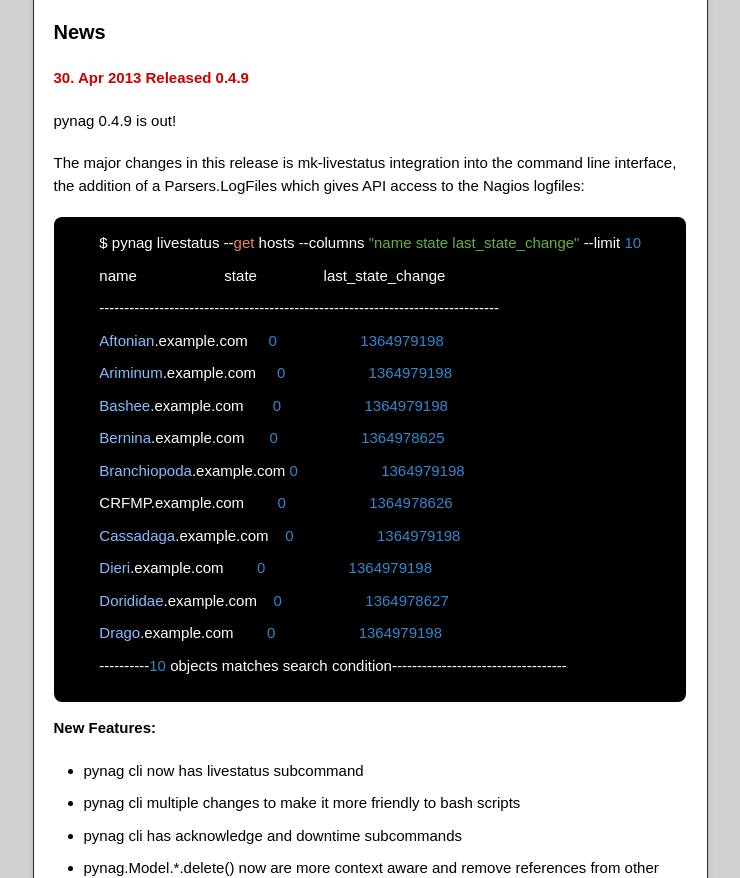
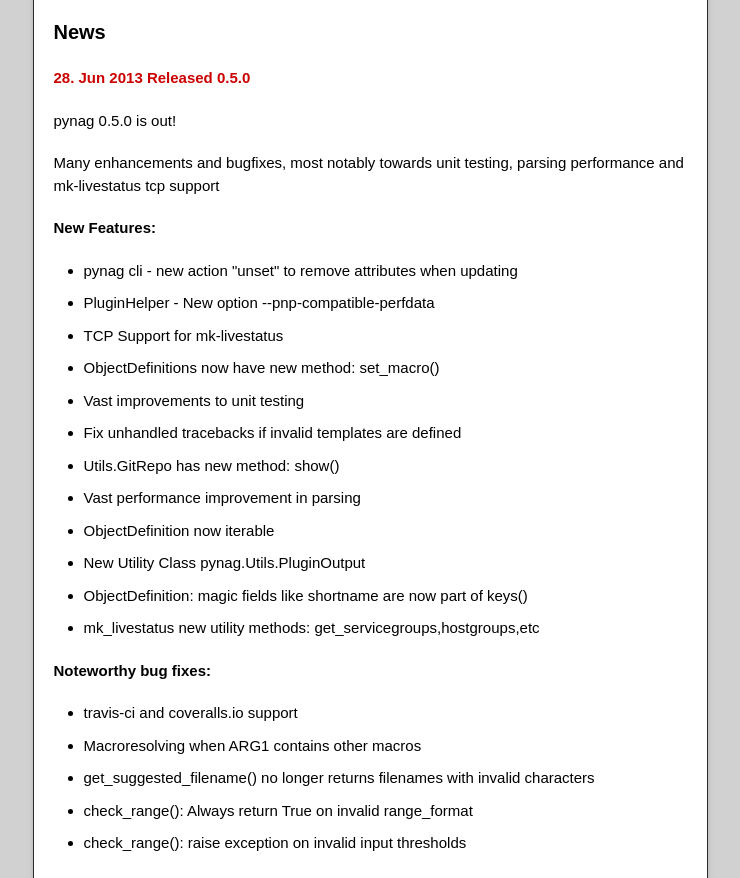
Before and after one commit to pynag/pynag.github.com, a plain HTML site: page index.html in a window 1280 px wide. Shown: the part 1922-2800 px from the top of the page, without its empty margins (270-1010 px from the left). Drawn offline with nearby package versions, Linux system fonts and the light colour scheme.

Commit message:
Added version 0.5.0

```diff
--- a/index.html
+++ b/index.html
@@ -42,7 +42,7 @@
           <small>py, as in python. nag, as in nagios</small>
 </p>
 <p>
-<strong>Latest</strong> <strong class="emphasize"><a href="#news">0.4.9</a></strong>
+<strong>Latest</strong> <strong class="emphasize"><a href="#news">0.5.0</a></strong>
 </p>
 <p>
 <strong class="emphasize"><a href="https://github.com/pynag/pynag/wiki">Install Instructions</a></strong>
@@ -110,11 +110,36 @@ Update these 4 objects ? (y/N)
 
 <a name="news"><h3>News</h3></a>
 
+<p><strong class="emphasize"><small>28. Jun 2013</small> Released 0.5.0</strong></p>
+<p>
+<p>pynag 0.5.0 is out!</p>
+<p>Many enhancements and bugfixes, most notably towards unit testing, parsing performance and mk-livestatus tcp support</p>
+<h6>New Features:</h6>
+<ul>
+  <li>pynag cli - new action "unset" to remove attributes when updating</li>
+  <li>PluginHelper - New option --pnp-compatible-perfdata</li>
+  <li>TCP Support for mk-livestatus</li>
+  <li>ObjectDefinitions now have new method: set_macro()</li>
+  <li>Vast improvements to unit testing</li>
+  <li>Fix unhandled tracebacks if invalid templates are defined</li>
+  <li>Utils.GitRepo has new method: show()</li>
+  <li>Vast performance improvement in parsing</li>
+  <li>ObjectDefinition now iterable</li>
+  <li>New Utility Class pynag.Utils.PluginOutput</li>
+  <li>ObjectDefinition: magic fields like shortname are now part of keys()</li>
+  <li>mk_livestatus new utility methods: get_servicegroups,hostgroups,etc</li>
+</ul>
+<h6>Noteworthy bug fixes:</h6>
+<ul>
+  <li>travis-ci and coveralls.io support</li>
+  <li>Macroresolving when ARG1 contains other macros</li>
+  <li>get_suggested_filename() no longer returns filenames with invalid characters</li>
+  <li>check_range(): Always return True on invalid range_format</li>
+  <li>check_range(): raise exception on invalid input thresholds</li>
+</ul>
+</p>
 <p><strong class="emphasize"><small>30. Apr 2013</small> Released 0.4.9</strong></p>
-<p>
-<p>pynag 0.4.9 is out!</p>
 <p>The major changes in this release is mk-livestatus integration into the command line interface, the addition of a Parsers.LogFiles which gives API access to the Nagios logfiles:</p>
-</p>
 
 <p>
 <pre class="prettyprint linenums">
```
